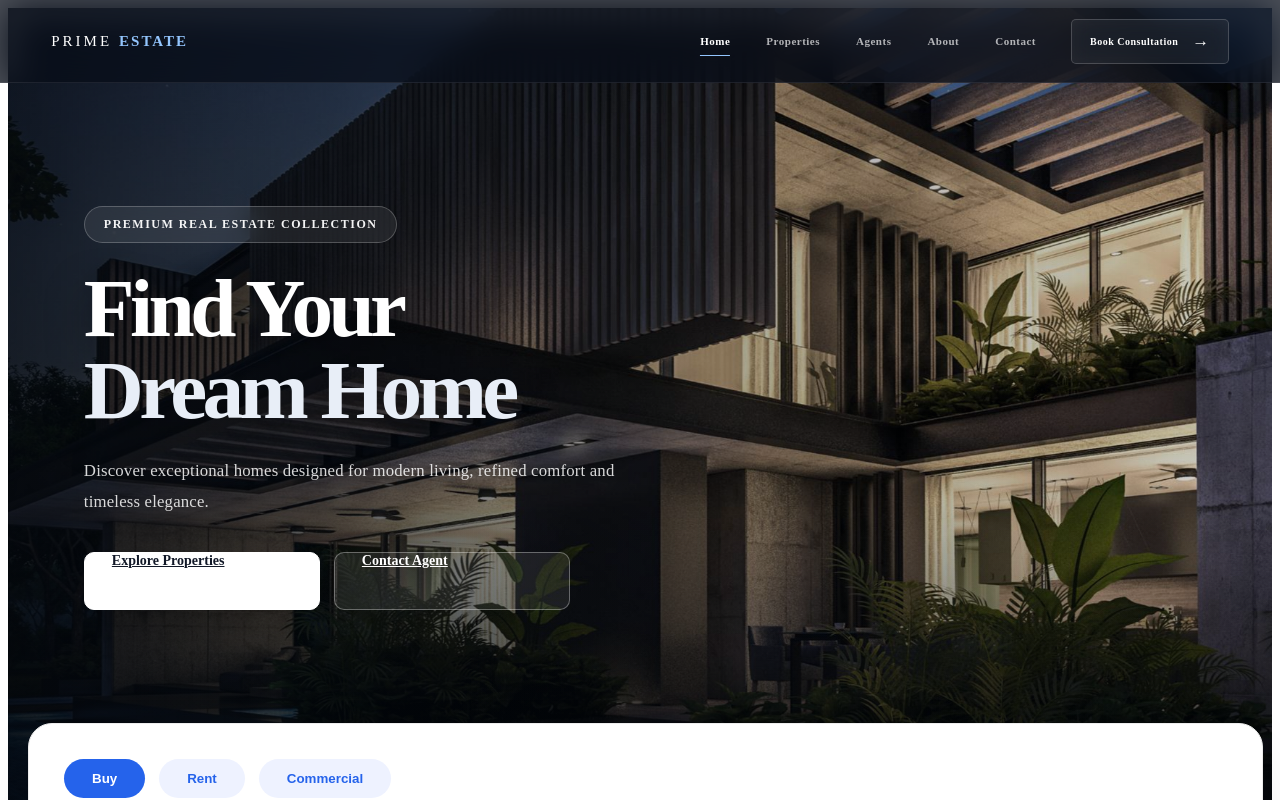
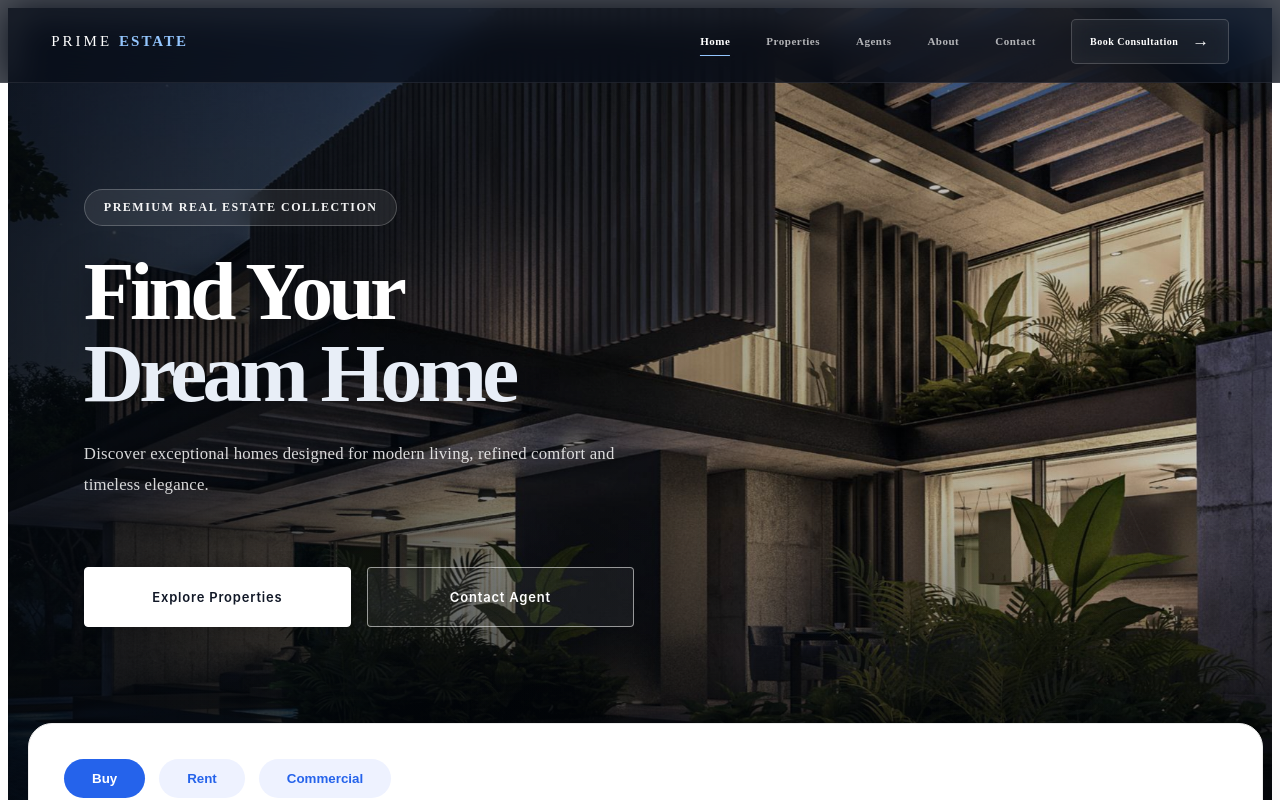
Before and after one commit to Arishusman/Prime-estate-web, a React (Vite) app: page /#/ in a window 1280 px wide. Shown: the top 800 px of the page. Built offline with nearby package versions, Linux system fonts and the light colour scheme; the HTML template or start-up script is replaced by a standard one.

Commit message:
Fix GitHub Pages routing

```diff
--- a/src/components/Hero/Hero.css
+++ b/src/components/Hero/Hero.css
@@ -626,118 +626,180 @@
 
 
 
-/* =========================================
-   HERO ACTION BUTTONS
-========================================= */
+/* =====================================================
+   PREMIUM HERO BUTTONS
+===================================================== */
 
-.hero-actions {
+.hero-buttons {
     display: flex;
     align-items: center;
-    gap: 14px;
-    margin-top: 30px;
+    gap: 16px;
+    margin-top: 32px;
 }
 
-/* Both buttons */
-.hero-actions .primary-btn,
-.hero-actions .secondary-btn {
+
+/* ---------- BASE BUTTON ---------- */
+
+.hero-btn {
+    position: relative;
     display: inline-flex;
     align-items: center;
     justify-content: center;
 
-    width: auto;
-    min-width: 0;
-    height: 52px;
-    padding: 0 25px;
+    min-width: 205px;
+    height: 58px;
+    padding: 0 30px;
 
-    border-radius: 7px;
+    border-radius: 4px;
 
-    font-family: inherit;
-    font-size: 14px;
+    font-family: "Inter", "Helvetica Neue", sans-serif;
+    font-size: 13px;
     font-weight: 600;
-    line-height: 1;
+    letter-spacing: 0.8px;
+    text-decoration: none;
 
-    text-decoration: none !important;
-    white-space: nowrap;
-
-    cursor: pointer;
+    overflow: hidden;
     transition:
-        background-color 0.25s ease,
-        color 0.25s ease,
-        border-color 0.25s ease,
-        transform 0.25s ease;
+        background-color 0.35s ease,
+        border-color 0.35s ease,
+        color 0.35s ease,
+        transform 0.35s ease,
+        box-shadow 0.35s ease;
 }
 
-/* =========================================
+
+/* =====================================================
    EXPLORE PROPERTIES
-========================================= */
+===================================================== */
 
-.hero-actions .primary-btn {
+.hero-btn-primary {
+    color: #111827;
     background: #ffffff;
-    color: #101722;
 
     border: 1px solid #ffffff;
+
+    box-shadow:
+        0 8px 25px rgba(0, 0, 0, 0.18);
 }
 
-.hero-actions .primary-btn:hover {
-    background: transparent;
+
+/* Elegant shine effect */
+
+.hero-btn-primary::before {
+    content: "";
+    position: absolute;
+
+    top: 0;
+    left: -120%;
+
+    width: 80%;
+    height: 100%;
+
+    background: linear-gradient(
+        90deg,
+        transparent,
+        rgba(255, 255, 255, 0.55),
+        transparent
+    );
+
+    transform: skewX(-20deg);
+
+    transition: left 0.65s ease;
+}
+
+
+.hero-btn-primary:hover::before {
+    left: 140%;
+}
+
+
+.hero-btn-primary:hover {
     color: #ffffff;
 
-    border-color: rgba(255, 255, 255, 0.8);
-
-    transform: translateY(-2px);
-}
-
-/* =========================================
-   CONTACT AGENT
-========================================= */
-
-.hero-actions .secondary-btn {
-    background: rgba(255, 255, 255, 0.04);
-    color: #ffffff;
-
-    border: 1px solid rgba(255, 255, 255, 0.45);
-
-    backdrop-filter: blur(4px);
-}
-
-.hero-actions .secondary-btn:hover {
-    background: #ffffff;
-    color: #101722;
+    background: #111827;
 
     border-color: #ffffff;
 
-    transform: translateY(-2px);
+    transform: translateY(-3px);
+
+    box-shadow:
+        0 12px 30px rgba(0, 0, 0, 0.28);
 }
 
-/* =========================================
-   MOBILE
-========================================= */
 
-@media (max-width: 600px) {
+/* =====================================================
+   CONTACT AGENT
+===================================================== */
 
-    .hero-actions {
+.hero-btn-secondary {
+    color: #ffffff;
+
+    background: rgba(255, 255, 255, 0.06);
+
+    border: 1px solid rgba(255, 255, 255, 0.55);
+
+    backdrop-filter: blur(8px);
+    -webkit-backdrop-filter: blur(8px);
+}
+
+
+.hero-btn-secondary:hover {
+    color: #111827;
+
+    background: #ffffff;
+
+    border-color: #ffffff;
+
+    transform: translateY(-3px);
+
+    box-shadow:
+        0 12px 30px rgba(0, 0, 0, 0.25);
+}
+
+
+/* =====================================================
+   ACTIVE / CLICK EFFECT
+===================================================== */
+
+.hero-btn:active {
+    transform: translateY(-1px);
+}
+
+
+/* =====================================================
+   TABLET
+===================================================== */
+
+@media (max-width: 768px) {
+
+    .hero-buttons {
         gap: 12px;
-        margin-top: 24px;
     }
 
-    .hero-actions .primary-btn,
-    .hero-actions .secondary-btn {
-        height: 48px;
-        padding: 0 20px;
-        font-size: 13px;
+    .hero-btn {
+        min-width: 175px;
+        height: 54px;
+        padding: 0 22px;
     }
 }
 
-@media (max-width: 420px) {
 
-    .hero-actions {
+/* =====================================================
+   MOBILE
+===================================================== */
+
+@media (max-width: 520px) {
+
+    .hero-buttons {
         flex-direction: column;
-        align-items: flex-start;
+        align-items: stretch;
+        width: 100%;
+        max-width: 320px;
     }
 
-    .hero-actions .primary-btn,
-    .hero-actions .secondary-btn {
-        width: auto;
-        min-width: 180px;
+    .hero-btn {
+        width: 100%;
+        min-width: 0;
+        height: 54px;
     }
 }
```
